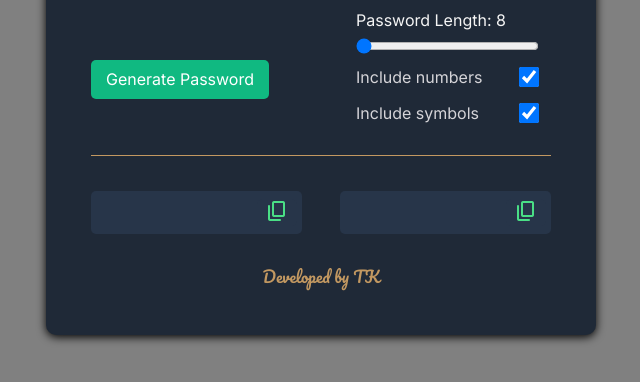
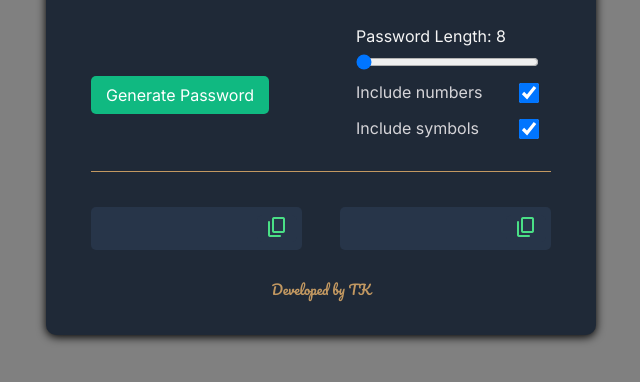
Before and after one commit to tak40/password-generator, a website built with Vite: page index.html in a window 1280 px wide. Shown: the part 340-722 px from the top of the page, without its empty margins (319-959 px from the left). Built offline with nearby package versions, Linux system fonts and the light colour scheme.

Commit message:
changed footer font-size for desktop

```diff
--- a/index.css
+++ b/index.css
@@ -507,7 +507,8 @@ button {
     }
 
     footer {
-        margin: 3.5em 0 0 0;
+        margin: 4em 0 -2em 0;
+        font-size: 0.85rem;
     }
 
 }
```
